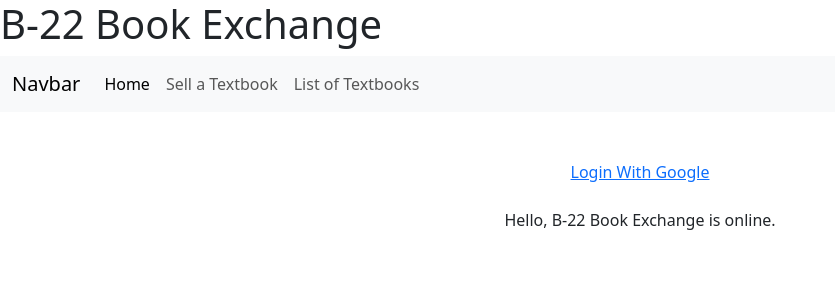
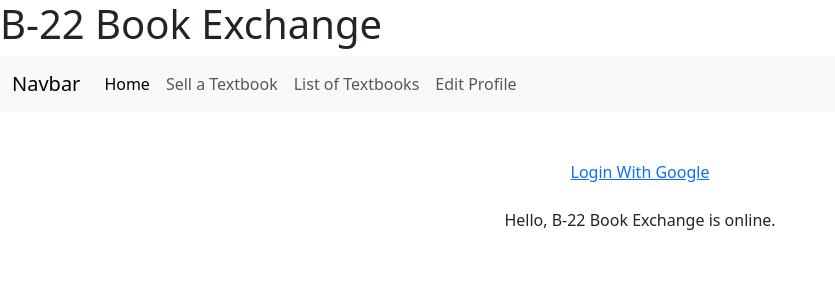
Before and after one commit to Aparson13/Book-Exchange-App, a Django app: page / in a window 1280 px wide. Shown: the top 300 px of the page, without its empty margins (0-835 px from the left). Run offline with Django 4.2, Linux system fonts and the light colour scheme; some libraries are stand-ins or nearby versions.

Commit message:
Added Profile view

```diff
--- a/templates/index.html
+++ b/templates/index.html
@@ -29,6 +29,9 @@
                     <li class="nav-item">
                         <a class="nav-link" href="/textbooks/">List of Textbooks</a>
                     </li>
+		    <li class="nav-item">
+			<a class="nav-link" href="/profile">Edit Profile</a>
+		    </li>
 
                 </ul>
             </div>
```
